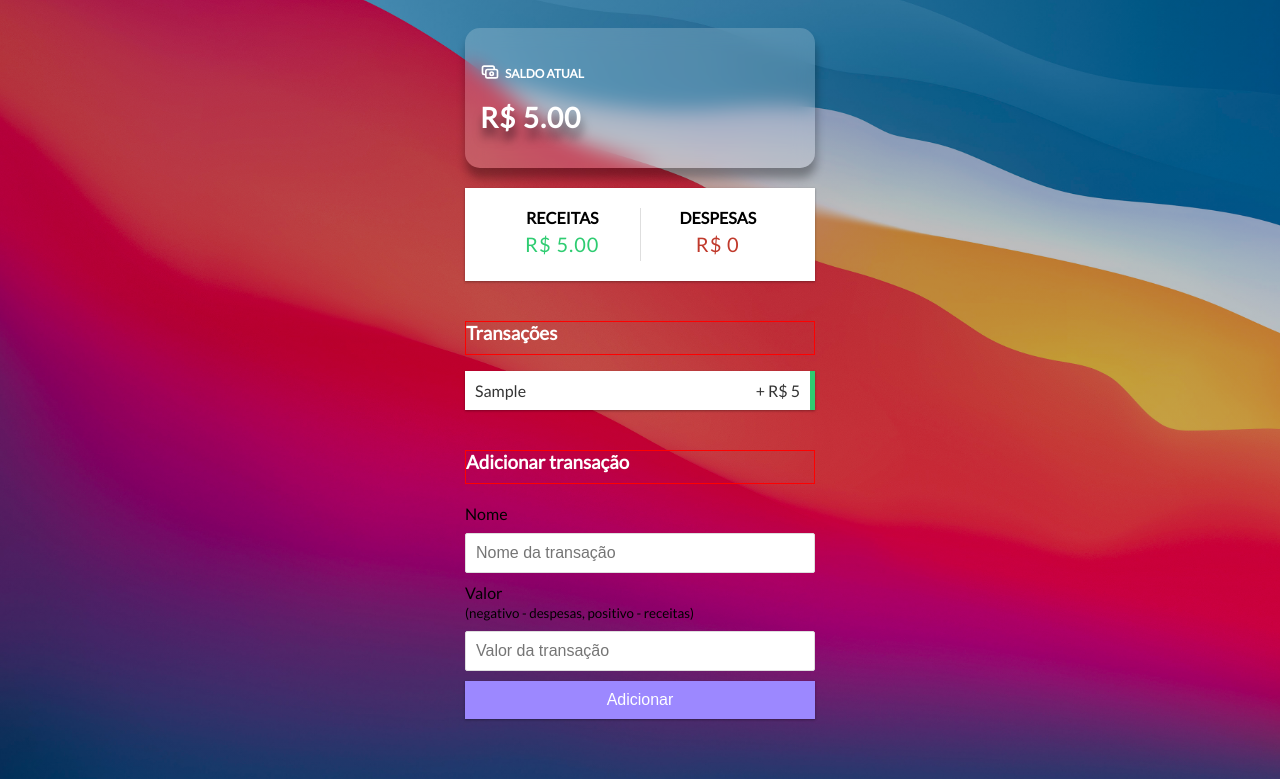
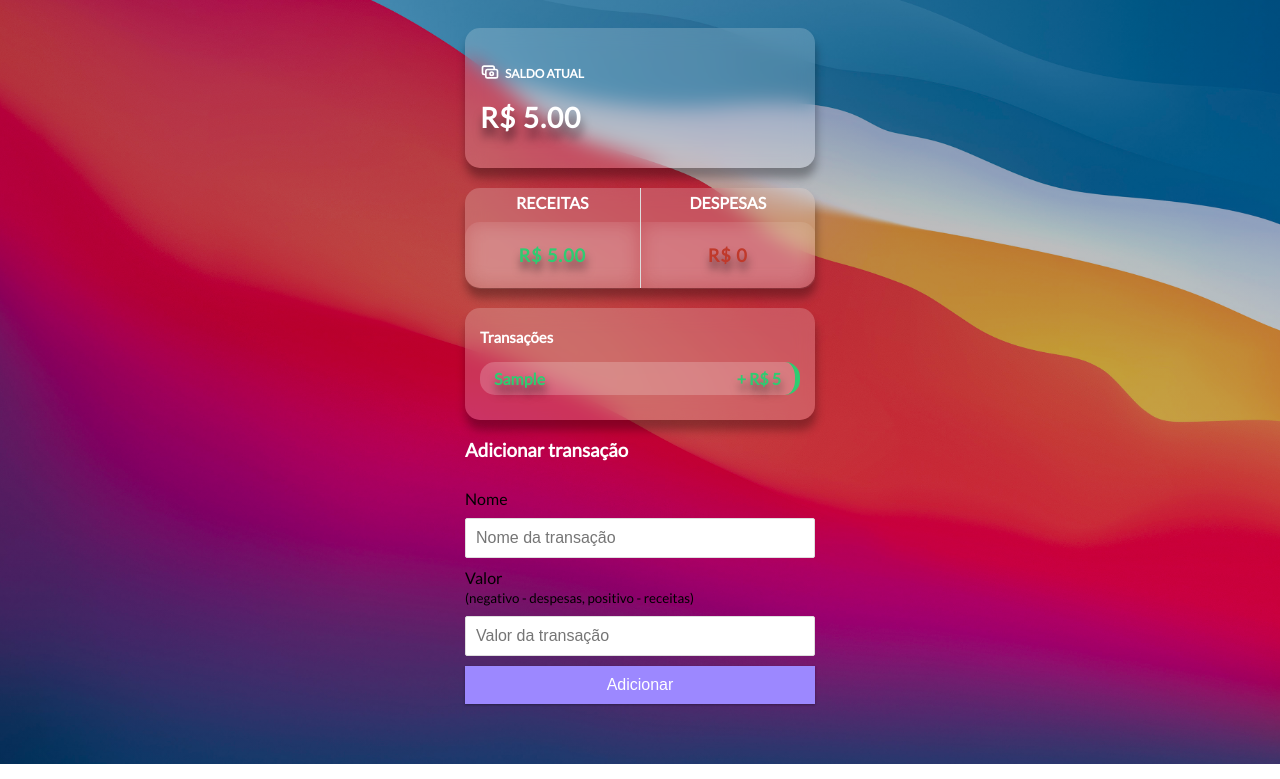
Before and after one commit to davi-sant/control_of_expenses, a plain HTML site: page index.html in a window 1280 px wide. Both pictures are taken after typing "Sample", "5" into the empty fields and a click on the button "Adicionar". Shown: the part 71-850 px from the top of the page. Drawn offline with Linux system fonts and the light colour scheme.

Commit message:
update card transactions

```diff
--- a/index.html
+++ b/index.html
@@ -11,29 +11,37 @@
 
     <div class="container">
       <div class="content-total blurred-container">
-        <h4> <span><img class="img-icon-cash" src="./src/img/cash.svg" alt="test" width="20px"></span> Saldo atual</h4>
+        <h4>
+          <span>
+            <img
+              class="img-icon-cash"
+              src="./src/img/cash.svg"
+              alt="test"
+              width="20px">
+          </span> Saldo atual
+        </h4>
 
         <h1 id="balance" class="balance">R$ 0.00</h1>
       </div>
 
-      <div class="inc-exp-container">
+      <div class="inc-exp-container blurred-container">
         <div>
           <h4>Receitas</h4>
-          <p id="money-plus" class="money plus">+ R$0.00</p>
+          <p id="money-plus" class="money plus blurred-container">+ R$0.00</p>
         </div>
 
         <div>
           <h4>Despesas</h4>
-          <p id="money-minus" class="money minus">- R$0.00</p>
+          <p id="money-minus" class="money minus blurred-container">- R$0.00</p>
         </div>
       </div>
 
-      <h3>Transações</h3>
-
-      <ul id="transactions" class="transactions"></ul>
+      <div class="content-transactions blurred-container">
+        <h3>Transações</h3>
+        <ul id="transactions" class="transactions"></ul>
+      </div>
 
       <h3>Adicionar transação</h3>
-
       <form id="form">
         <div class="form-control">
           <label for="text">Nome</label>
@@ -42,13 +50,13 @@
             type="text"
             id="text"
             placeholder="Nome da transação"
-          />
+            />
         </div>
 
         <div class="form-control">
           <label for="amount"
-            >Valor <br />
-            <small>(negativo - despesas, positivo - receitas)</small>
+                 >Valor <br />
+                 <small>(negativo - despesas, positivo - receitas)</small>
           </label>
           <input type="number" id="amount" placeholder="Valor da transação" />
         </div>
--- a/script.js
+++ b/script.js
@@ -60,7 +60,7 @@ const updateBalanceValues = () => {
   const transactionAmount = transactions.map(({ amount }) => amount);
   //   saldo atual
   const total = getTotal(transactionAmount);
-  // receite
+  // receita
   const income = getIncome(transactionAmount);
   // despesa
   const expense = getExpense(transactionAmount);
--- a/style.css
+++ b/style.css
@@ -9,6 +9,8 @@
 }
 
 body {
+  min-height: 100vh;
+
   background-image: linear-gradient(
   to bottom,
   rgba(0, 0, 0, 0.316),
@@ -18,11 +20,12 @@ body {
   background-position: center;
   background-repeat: no-repeat;
   background-size: cover;
+
   display: flex;
   flex-direction: column;
   align-items: center;
   justify-content: center;
-  min-height: 100vh;
+
   margin: 0;
   font-family: "Lato", sans-serif;
 }
@@ -80,10 +83,6 @@ h1 {
 }
 
 h3 {
-  border-bottom: 1px solid rgb(233, 233, 233);
-  padding-bottom: 10px;
-  margin: 40px 0 10px;
-  border: 1px solid red;
   color: #fff;
 }
 
@@ -93,17 +92,27 @@ h4 {
 }
 
 .inc-exp-container {
-  background-color: #fff;
+  height: 100px;
+  background-color: transparent;
   box-shadow: var(--box-shadow);
-  padding: 20px;
   display: flex;
   justify-content: space-between;
   margin: 20px 0;
+  border-radius: 15px;
+  background-color: rgba(255, 255, 255, 0.2);
+  box-shadow: 1px 10px 10px rgba(0, 0, 0, 0.323);
 }
+
 
 .inc-exp-container > div {
   flex: 1;
   text-align: center;
+}
+
+.inc-exp-container > div > h4 {
+  color: #fff; !important
+  font-size: 15px;
+  padding: 5px;
 }
 
 .inc-exp-container > div:first-of-type {
@@ -111,17 +120,43 @@ h4 {
 }
 
 .money {
-  font-size: 20px;
+  font-size: 18px;
   letter-spacing: 1px;
   margin: 5px 0;
+  font-weight: bold;
+  text-shadow: 1px 8px 8px rgba(0, 4, 9, 0.508);
+  height: calc(100% - 33px);
+  display: flex;
+  justify-content: center;
+  align-items: center;
+
 }
 
 .money.plus {
   color: #2ecc71;
+  border-bottom-left-radius: 15px;
+  border-top-left-radius: 15px;
 }
 
 .money.minus {
   color: #c0392b;
+  border-bottom-right-radius: 15px;
+  border-top-right-radius: 15px;
+}
+
+.content-transactions {
+  padding: 5px 15px;
+  border-radius: 15px;
+  background-color: rgba(255, 255, 255, 0.2);
+  box-shadow: 1px 10px 10px rgba(0, 0, 0, 0.3);
+}
+
+.content-transactions > h3 {
+  font-size: 15px;
+  display: flex;
+  justify-content: flex-start;
+  align-items: center;
+  color: #fff;
 }
 
 label {
@@ -157,29 +192,34 @@ input[type="number"] {
   outline: 0;
 }
 
-.transactions {
+.content-transactions .transactions {
   list-style-type: none;
   padding: 0;
-  margin-bottom: 40px;
+  margin-bottom: 20px;
 }
 
-.transactions li {
-  background-color: #fff;
-  box-shadow: var(--box-shadow);
-  color: #333;
+.content-transactions .transactions li {
+  background-color: transparent;
   display: flex;
   justify-content: space-between;
   position: relative;
-  padding: 10px;
-  margin: 10px 0;
+  padding: 7px 14px;
+  margin-bottom: 10px;
+  border-radius: 15px;
+  text-shadow: 1px 8px 8px rgba(0, 4, 9, 0.508);
+    background-color: rgba(255, 255, 255, 0.2);
+    font-weight: bold;
+
 }
 
 .transactions li.plus {
   border-right: 5px solid #2ecc71;
+  color: #2ecc71;
 }
 
 .transactions li.minus {
   border-right: 5px solid #c0392b;
+  color: #c0392b;
 }
 
 .delete-btn {
```
Lines whose indentation alone changed are shown as unchanged.
